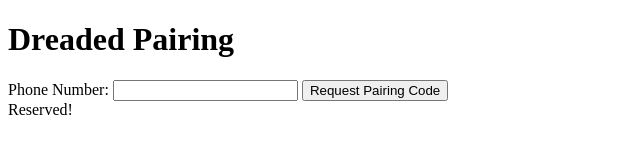
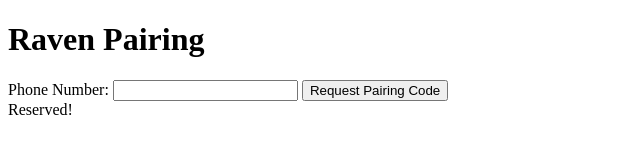
Before and after one commit to Nick-hunterr/Raven-pairing, a website: page Public/index.html in a window 1280 px wide. Shown: the whole page, without its empty margins (0-640 px from the left). Drawn offline with Linux system fonts and the light colour scheme.

Commit message:
Update index.html

```diff
--- a/Public/index.html
+++ b/Public/index.html
@@ -3,10 +3,10 @@
  <head>
      <meta charset="UTF-8">
      <meta name="viewport" content="width=device-width, initial-scale=1.0">
-     <title>Dreaded Pairing</title>
+     <title>Raven Pairing</title>
  </head>
  <body>
-     <h1>Dreaded Pairing</h1>
+     <h1>Raven Pairing</h1>
      <form action="/requestPairingCode" method="post">
          <label for="phoneNumber">Phone Number:</label>
          <input type="text" id="phoneNumber" name="phoneNumber" required>
```
